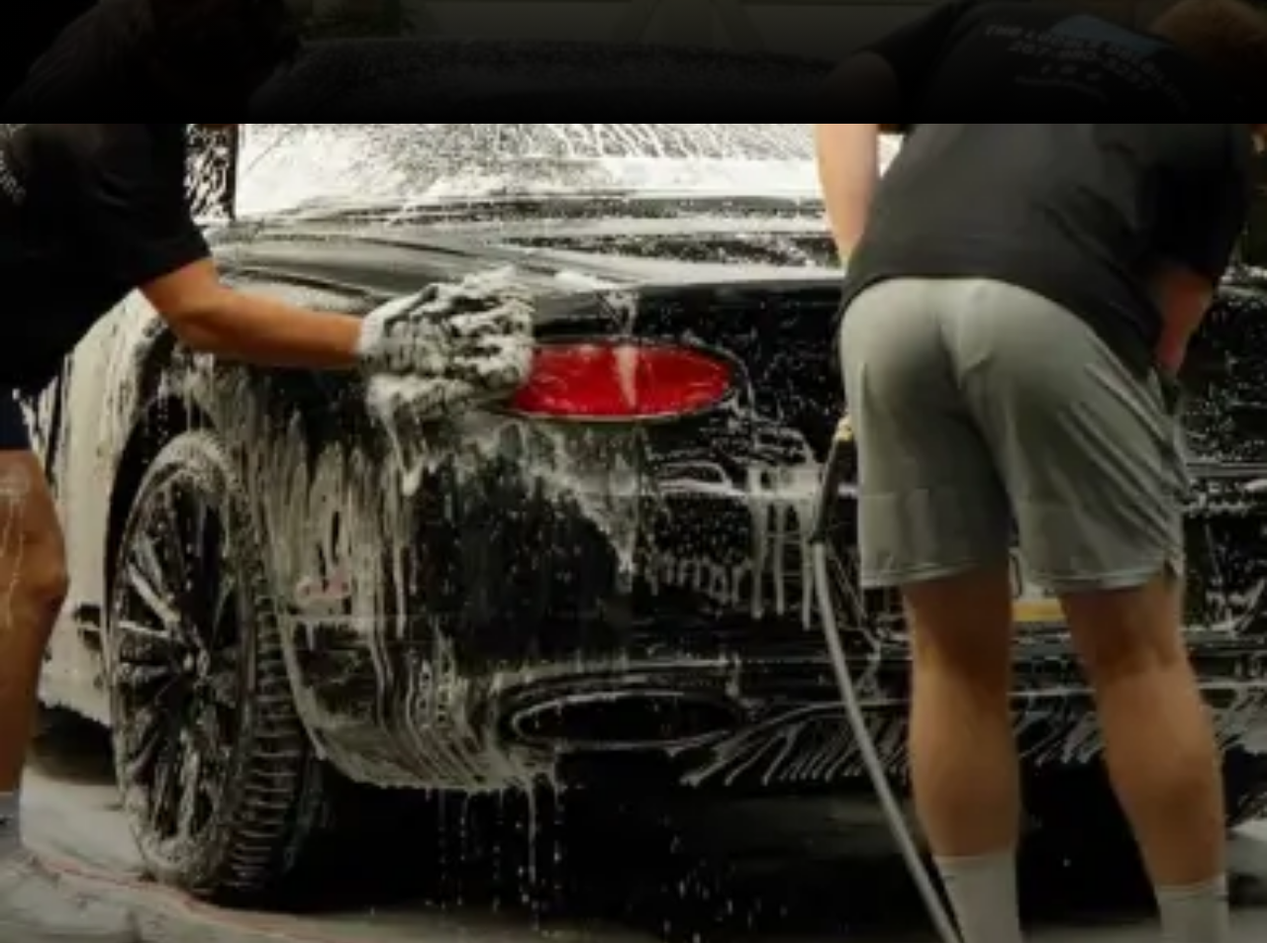
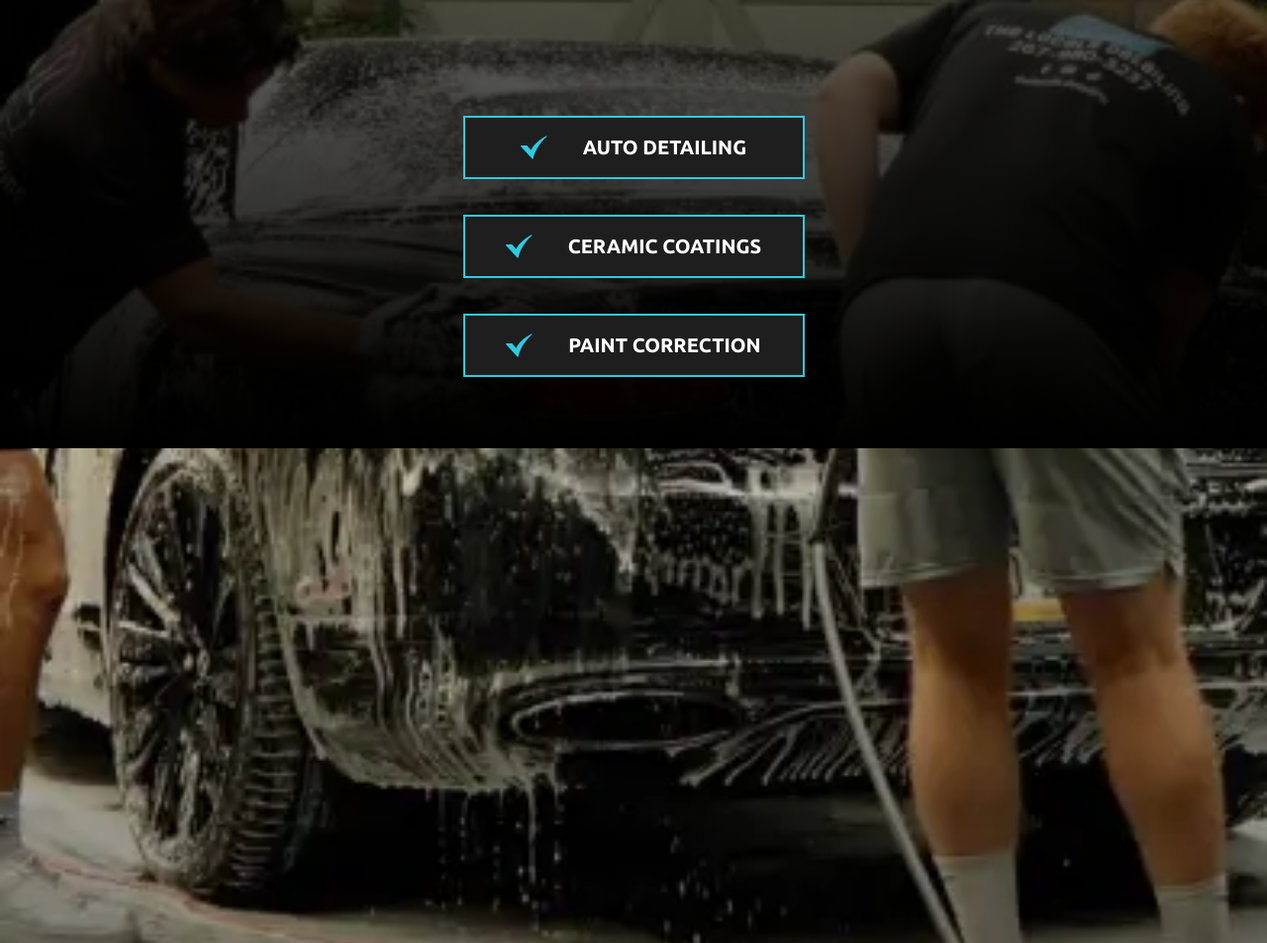
Before and after one commit to grifano/lp-the-locals-detailing, a website built with Vite: page src/index.html in a window 1280 px wide. Shown: the part 675-1628 px from the top of the page at 99% size. Built offline with nearby package versions, Linux system fonts and the light colour scheme; what accordion-js would draw is missing.

Commit message:
add features list to hero section

```diff
--- a/src/css/section-hero.css
+++ b/src/css/section-hero.css
@@ -1,14 +1,14 @@
 .hero {
+  padding-bottom: 72px;
   display: flex;
   flex-direction: column;
   justify-content: flex-end;
-  min-height: 100svh;
   position: relative;
   &::before {
     content: '';
     position: absolute;
     width: 100%;
-    height: 60%;
+    height: 90%;
     left: 0;
     bottom: 0;
     z-index: 1;
@@ -22,7 +22,7 @@
 .hero-content {
   position: relative;
   z-index: 2;
-  padding: 48px 0 182px 0;
+  padding: 374px 0 120px 0;
   text-align: center;
 }
 .hero-bg-image {
@@ -72,5 +72,25 @@
   text-align: center;
   color: #fff;
 }
-.button {
+.hero-features {
+  color: white;
+  display: flex;
+  gap: 36px;
+  flex-direction: column;
+  position: relative;
+  z-index: 2;
 }
+.hero-futures-item {
+  display: flex;
+  gap: 36px;
+  justify-content: center;
+  align-items: center;
+  /* width: 100%; */
+  padding: 18px 36px;
+  font-weight: 700;
+  font-size: 20px;
+  text-transform: uppercase;
+  text-align: center;
+  background-color: #1e1e1e;
+  border: 2px solid #2dcbe0;
+}
--- a/src/partials/section-hero.html
+++ b/src/partials/section-hero.html
@@ -52,5 +52,25 @@
       </div>
       <a href="www.google.com" class="button">Schedule Your Appointment</a>
     </div>
+    <ul class="hero-features">
+      <li class="hero-futures-item">
+        <svg width="27" height="24">
+          <use href="./img/icons.svg#icon-check"></use>
+        </svg>
+        Auto Detailing
+      </li>
+      <li class="hero-futures-item">
+        <svg width="27" height="24">
+          <use href="./img/icons.svg#icon-check"></use>
+        </svg>
+        Ceramic coatings
+      </li>
+      <li class="hero-futures-item">
+        <svg width="27" height="24">
+          <use href="./img/icons.svg#icon-check"></use>
+        </svg>
+        Paint Correction
+      </li>
+    </ul>
   </div>
 </section>
```
Also changed, not shown: src/partials/section-services.html (added).
